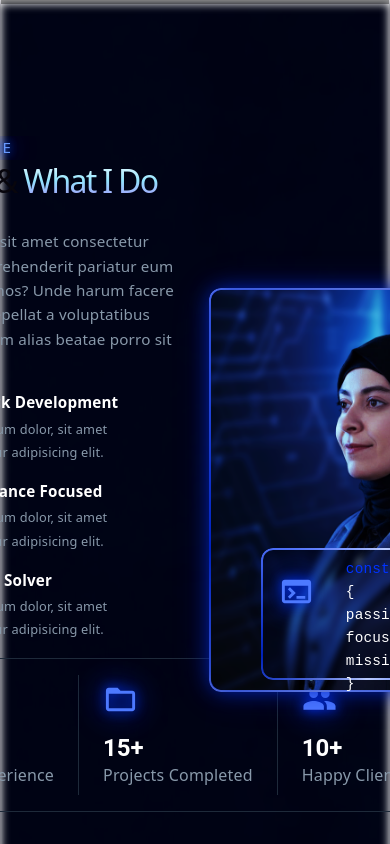
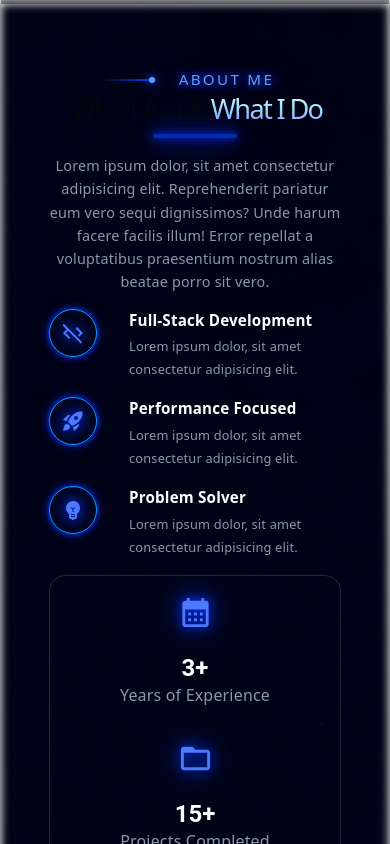
Before and after one commit to Amany-Elsayed/improved-portfolio, a React (Vite) app: page / in a window 390 px wide. Shown: the part 840-1684 px from the top of the page. Built offline with nearby package versions, Linux system fonts and the light colour scheme; grey boxes are pictures that could not be loaded.

Commit message:
added comments in about section for clarity + added responsitivity for about section

```diff
--- a/src/components/About.css
+++ b/src/components/About.css
@@ -1,5 +1,3 @@
-/* -------------------------- ABOUT ----------------------------------------- */
-
 .about-section {
   position: relative;
   background-size: cover;
@@ -38,7 +36,10 @@
   display: flex;
   justify-content: center;
   align-items: center;
+  gap: clamp(2rem, 6vw, 6rem);
 }
+
+/* ABOUT TEXT */
 
 .about-section-starter {
   display: flex;
@@ -99,12 +100,17 @@
   color: #8899aa;
 }
 
+/* === ABOUT TEXT === */
+
 .about-stats-box {
   margin-bottom: 2rem;
 }
 
+/* ABOUT PICTURE */
+
 .about-picture-section {
   position: relative;
+  transform: translateY(-1.5rem);
 }
 
 .about-picture-section img {
@@ -116,28 +122,36 @@
 }
 
 .about-picture-container {
-  width: 23rem;
-  height: 25rem;
+  width: clamp(18rem, 30vw, 23rem);
+  height: clamp(20rem, 33vw, 25rem);
   box-shadow:
     0 0 20px #0022bb,
     0 0 40px #0033ff33;
 }
 
+/* CODING WINDOW */
+
 .about-picture-window {
   display: flex;
   flex-direction: row;
-  align-items: flex-start;
+  align-items: center;
   background-color: #00061f5e;
   backdrop-filter: blur(3px);
   -webkit-backdrop-filter: blur(3px);
-  gap: 2rem;
+
+  gap: 1.2rem;
+
   position: absolute;
-  top: 65%;
-  left: 16%;
-  width: 15rem;
-  height: 7rem;
+  top: 68%;
+  left: 50%;
+  transform: translateX(-50%);
+
+  width: 17rem;
+  height: 8rem;
+
   z-index: 1;
-  padding: 0.5rem;
+  padding: 0.8rem;
+  box-sizing: border-box;
 }
 
 .about-picture-window-icon {
@@ -163,4 +177,203 @@
   color: #5274fa;
 }
 
-/* === -------------------------- ABOUT ----------------------------------------- === */
+/* === CODING WINDOW === */
+
+/* === ABOUT PICTURE === */
+
+/* RESPONSITIVITY */
+
+@media (max-width: 992px) {
+  .about-container {
+    flex-direction: column;
+    align-items: center;
+    gap: 4rem;
+  }
+
+  .about-text-section {
+    order: 1;
+    width: 100%;
+    max-width: 700px;
+    text-align: center;
+  }
+
+  .about-section-starter {
+    justify-content: center;
+  }
+
+  .about-hr {
+    margin-left: auto;
+    margin-right: auto;
+  }
+
+  .about-icon-description {
+    justify-content: center;
+    text-align: left;
+  }
+
+  .about-stats-box {
+    display: flex;
+    justify-content: center;
+    width: 100%;
+  }
+
+  .about-stats-box > div {
+    width: 24rem !important;
+    justify-content: space-between;
+    padding: 1.5rem 1rem !important;
+    box-sizing: border-box;
+  }
+
+  .about-stats-box > div > div {
+    flex: 1;
+  }
+
+  .about-picture-section {
+    order: 2;
+    display: flex;
+    justify-content: center;
+  }
+
+  .about-picture-container {
+    width: 24rem;
+    height: 26rem;
+  }
+
+  .about-picture-window {
+    width: 16rem;
+    height: 7.5rem;
+    left: 50%;
+    transform: translateX(-50%);
+    top: 68%;
+    gap: 1rem;
+    align-items: center;
+    padding: 0.8rem;
+    box-sizing: border-box;
+  }
+
+  .about-picture-window-text {
+    font-size: 0.82rem;
+    line-height: 1.5;
+  }
+
+  .about-picture-window-icon {
+    margin: 0;
+    align-self: center;
+  }
+}
+
+@media (max-width: 768px) {
+  .about-section {
+    padding: 4rem 1rem;
+  }
+
+  .about-container {
+    flex-direction: column;
+    align-items: center;
+    gap: 3rem;
+  }
+
+  .about-text-section {
+    order: 1;
+    width: 100%;
+    max-width: 100%;
+    text-align: center;
+  }
+
+  .about-section-starter {
+    justify-content: center;
+  }
+
+  .about-title {
+    font-size: 1.7rem;
+    line-height: 2.2rem;
+  }
+
+  .about-hr {
+    margin-left: auto;
+    margin-right: auto;
+  }
+
+  .about-p {
+    font-size: 0.9rem;
+  }
+
+  .about-icon-description {
+    justify-content: center;
+    text-align: left;
+  }
+
+  .about-picture-section {
+    order: 2;
+    display: flex;
+    justify-content: center;
+  }
+
+  .about-picture-container {
+    width: 20rem;
+    max-width: 100%;
+    height: 22rem;
+  }
+
+  .about-picture-window {
+    width: 15rem;
+    height: 7rem;
+    left: 50%;
+    transform: translateX(-50%);
+    top: 70%;
+    gap: 0.8rem;
+    align-items: center;
+    padding: 0.7rem;
+    box-sizing: border-box;
+  }
+
+  .about-picture-window-icon {
+    margin: 0;
+    align-self: center;
+  }
+
+  .about-picture-window-text {
+    font-size: 0.78rem;
+    line-height: 1.5;
+  }
+
+  .about-stats-box {
+    width: 100%;
+    display: flex;
+    justify-content: center;
+  }
+
+  .about-stats-box > div {
+    width: 20rem !important;
+    max-width: 100%;
+    display: flex !important;
+    flex-direction: column !important;
+    align-items: stretch !important;
+    padding: 1.2rem !important;
+    box-sizing: border-box;
+  }
+
+  .about-stats-box > div > div {
+    display: flex !important;
+    flex-direction: column !important;
+    align-items: center !important;
+    justify-content: center !important;
+    text-align: center;
+    width: 100%;
+  }
+
+  .about-stats-box svg {
+    margin-bottom: 0.5rem;
+  }
+
+  .about-stats-box .MuiDivider-root {
+    display: block !important;
+    width: 100% !important;
+    height: 1px !important;
+    min-height: 1px !important;
+    margin: 1rem 0 !important;
+    border-color: #1e2a3a !important;
+  }
+}
+
+/* === RESPONSITIVITY === */
```
Also changed, not shown: src/components/About.jsx (+25 -0 lines).
